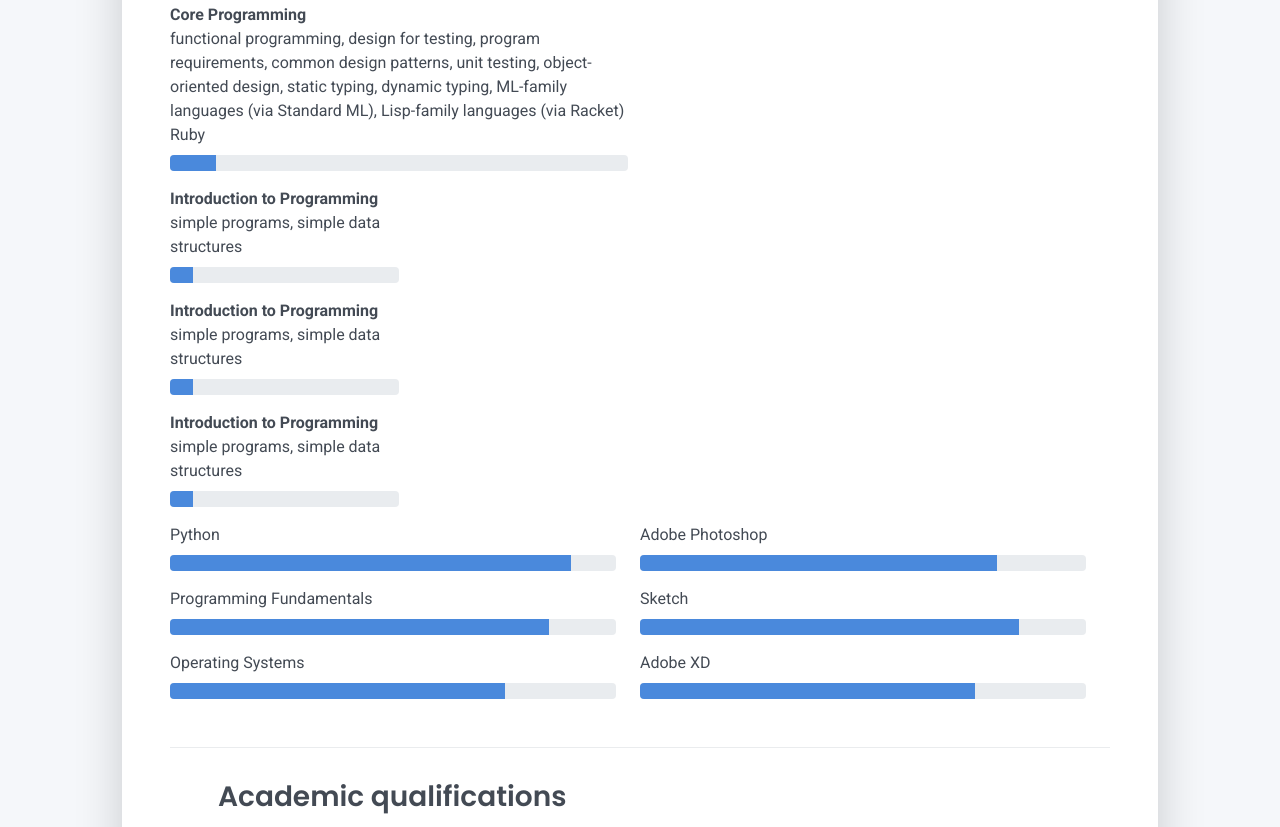
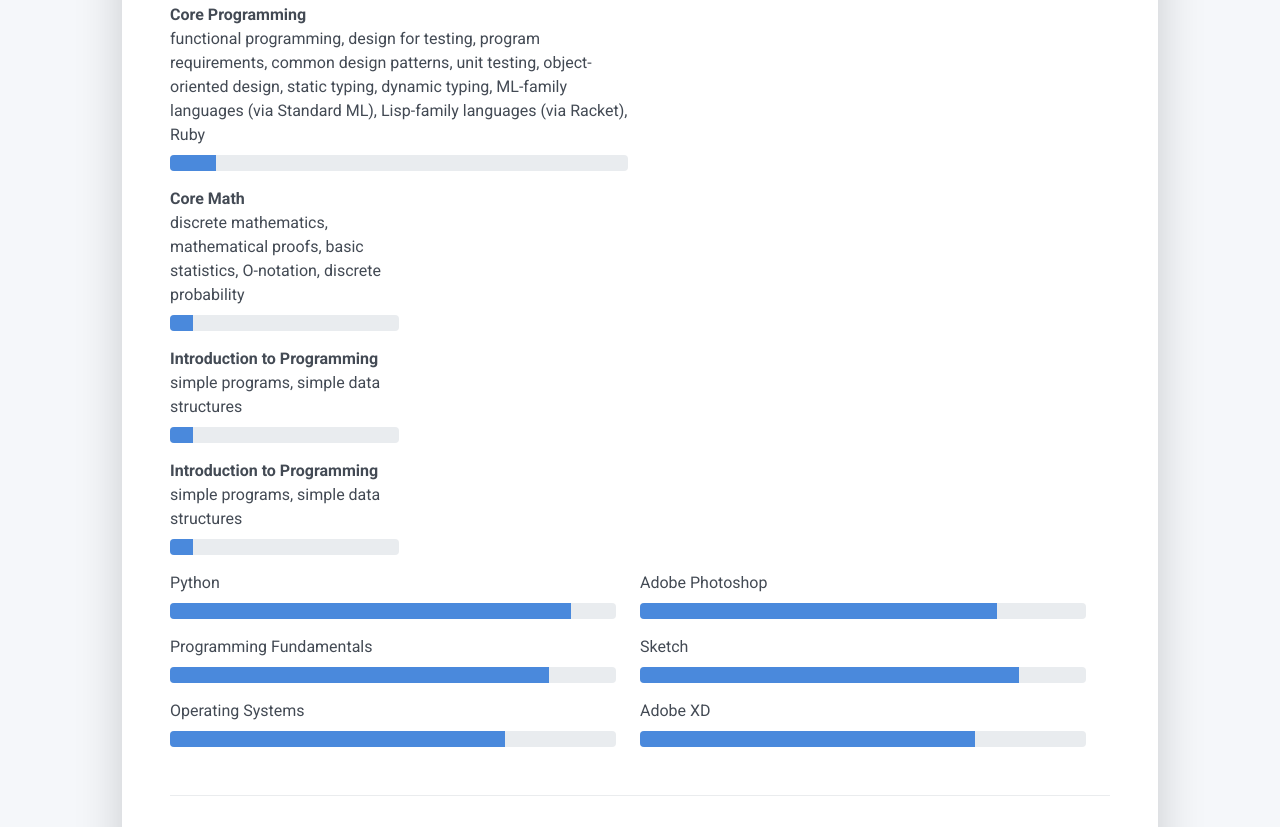
Before and after one commit to calisters/calisters.github.io, a plain HTML site: page index.html in a window 1280 px wide. Shown: the part 2078-2905 px from the top of the page. Drawn offline with Linux system fonts and the light colour scheme.

Commit message:
Update index.html

```diff
--- a/index.html
+++ b/index.html
@@ -176,14 +176,14 @@
               </div>
             </div>
             <div class="mb-2"><span><strong>Core Programming</strong></span>
-              <div>functional programming, design for testing, program requirements, common design patterns, unit testing, object-oriented design, static typing, dynamic typing, ML-family languages (via Standard ML), Lisp-family languages (via Racket) Ruby</div>
+              <div>functional programming, design for testing, program requirements, common design patterns, unit testing, object-oriented design, static typing, dynamic typing, ML-family languages (via Standard ML), Lisp-family languages (via Racket), Ruby</div>
               <div class="progress my-1">
                 <div class="progress-bar bg-primary" role="progressbar" data-aos="zoom-in-right" data-aos-delay="100" data-aos-anchor=".skills-section" style="width: 10%" aria-valuenow="90" aria-valuemin="0" aria-valuemax="100"></div>
               </div>
             </div>
           <div class="col-md-6">
-            <div class="mb-2"><span><strong>Introduction to Programming</strong></span>
-              <div>simple programs, simple data structures</div>
+            <div class="mb-2"><span><strong>Core Math</strong></span>
+              <div>discrete mathematics, mathematical proofs, basic statistics, O-notation, discrete probability</div>
               <div class="progress my-1">
                 <div class="progress-bar bg-primary" role="progressbar" data-aos="zoom-in-right" data-aos-delay="100" data-aos-anchor=".skills-section" style="width: 10%" aria-valuenow="90" aria-valuemin="0" aria-valuemax="100"></div>
               </div>
```
